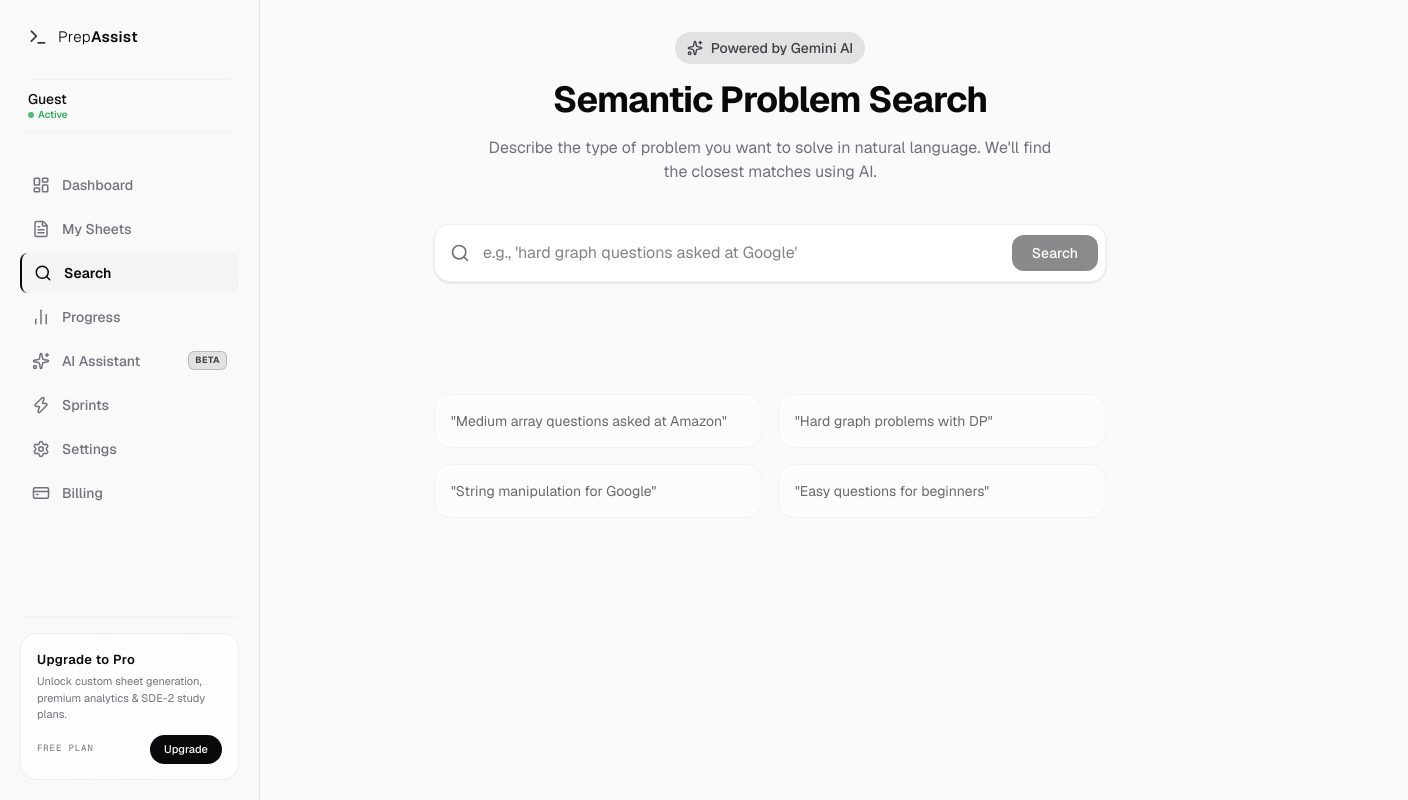
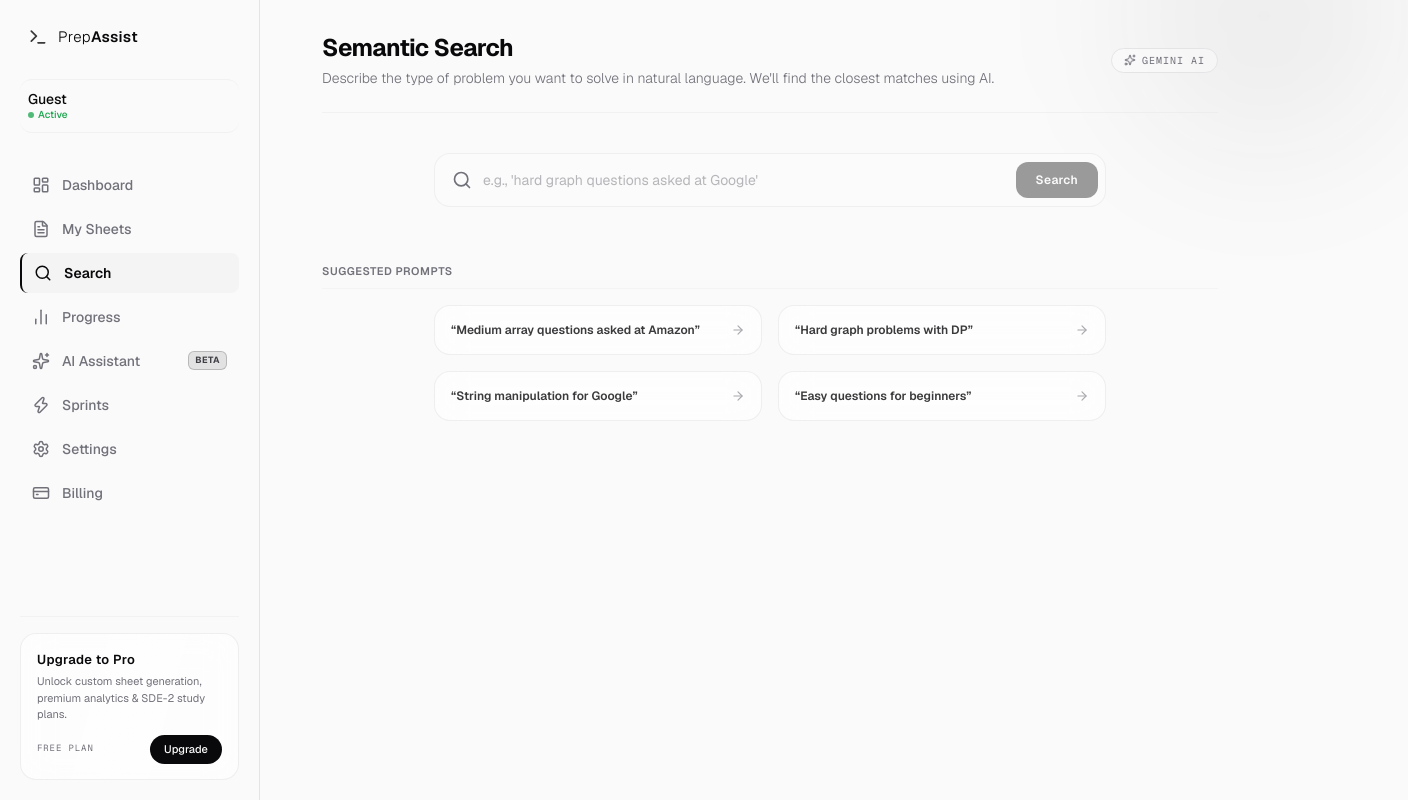
Before and after one commit to Prakshit0902/Placed-IN, a Next.js app in the folder placement-prep/apps/web/: page /search in a window 1280 px wide. Shown: the whole page, 1408 px wide, since content can reach past the window. Built offline with nearby package versions, Linux system fonts and the light colour scheme; no server answers.

Commit message:
search page ui consistency implemented

```diff
--- a/placement-prep/apps/web/app/(dashboard)/search/page.tsx
+++ b/placement-prep/apps/web/app/(dashboard)/search/page.tsx
@@ -1,10 +1,19 @@
 "use client";
 
-import { useState, FormEvent } from "react";
+import { useState, FormEvent, useRef } from "react";
 import { SearchBar } from "@/components/SearchBar";
 import { SearchResults } from "@/components/SearchResults";
 import { searchProblems } from "@/lib/api";
-import { Sparkles, Brain } from "lucide-react";
+import { Sparkles, Brain, ArrowRight } from "lucide-react";
+import { gsap } from "gsap";
+import { useGSAP } from "@gsap/react";
+
+const SUGGESTIONS = [
+  "Medium array questions asked at Amazon",
+  "Hard graph problems with DP",
+  "String manipulation for Google",
+  "Easy questions for beginners",
+];
 
 export default function SearchPage() {
   const [query, setQuery] = useState("");
@@ -12,13 +21,14 @@ export default function SearchPage() {
   const [results, setResults] = useState<any[] | null>(null);
   const [queryExpansions, setQueryExpansions] = useState<string[]>([]);
 
-  const handleSearch = async (e: FormEvent) => {
-    e.preventDefault();
-    if (!query.trim()) return;
+  const containerRef = useRef<HTMLDivElement>(null);
 
+  // Trigger search execution
+  const executeSearch = async (searchQuery: string) => {
+    if (!searchQuery.trim()) return;
     setLoading(true);
     try {
-      const res = await searchProblems(query);
+      const res = await searchProblems(searchQuery);
       if (res.success && res.data) {
         setResults(res.data);
         setQueryExpansions(res.query_expansions || []);
@@ -34,44 +44,95 @@ export default function SearchPage() {
     }
   };
 
+  const handleSearch = (e: FormEvent) => {
+    e.preventDefault();
+    executeSearch(query);
+  };
+
+  const handleSuggestClick = (suggestQuery: string) => {
+    setQuery(suggestQuery);
+    executeSearch(suggestQuery);
+  };
+
+  // GSAP animations
+  useGSAP(() => {
+    // 1. Header fade-down
+    gsap.fromTo(
+      ".search-header",
+      { y: -10, opacity: 0 },
+      { y: 0, opacity: 1, duration: 0.6, ease: "power2.out" }
+    );
+
+    // 2. Search bar slide-in
+    gsap.fromTo(
+      ".search-bar-container",
+      { y: 12, opacity: 0 },
+      { y: 0, opacity: 1, duration: 0.5, ease: "power2.out", delay: 0.1 }
+    );
+
+    // 3. Suggestions stagger
+    gsap.fromTo(
+      ".suggest-card-anim",
+      { y: 16, opacity: 0 },
+      { y: 0, opacity: 1, duration: 0.5, stagger: 0.06, ease: "power2.out", delay: 0.15 }
+    );
+  }, { scope: containerRef });
+
   return (
-    <div className="max-w-4xl mx-auto space-y-8 animate-fade-in">
-      <div className="text-center space-y-4 mb-10">
-        <div className="inline-flex items-center gap-2 px-3 py-1.5 rounded-full bg-primary/10 text-primary-light text-sm font-medium">
-          <Sparkles className="h-4 w-4" />
-          Powered by Gemini AI
+    <div ref={containerRef} className="max-w-4xl mx-auto space-y-6 text-foreground">
+      {/* Glow Effect */}
+      <div className="absolute -top-32 -right-32 w-72 h-72 bg-primary/5 rounded-full blur-3xl pointer-events-none" />
+
+      {/* Header */}
+      <div className="search-header border-b border-border/40 pb-6 text-left flex flex-col md:flex-row md:items-center justify-between gap-4">
+        <div>
+          <h1 className="text-2xl font-bold tracking-tight">Semantic Search</h1>
+          <p className="text-sm text-muted font-light mt-1">
+            Describe the type of problem you want to solve in natural language. We&apos;ll find the closest matches using AI.
+          </p>
         </div>
-        <h1 className="text-3xl md:text-4xl font-bold tracking-tight">
-          Semantic Problem Search
-        </h1>
-        <p className="text-muted max-w-xl mx-auto">
-          Describe the type of problem you want to solve in natural language. We'll find the closest matches using AI.
-        </p>
+        <div className="inline-flex w-fit items-center gap-1.5 px-3 py-1 rounded-full border border-border bg-surface/40 text-[10px] uppercase tracking-widest text-muted font-mono select-none">
+          <Sparkles className="h-3 w-3 text-muted shrink-0" />
+          Gemini AI
+        </div>
       </div>
 
-      <SearchBar query={query} setQuery={setQuery} onSearch={handleSearch} loading={loading} />
+      {/* Search Input Container */}
+      <div className="search-bar-container py-4">
+        <SearchBar query={query} setQuery={setQuery} onSearch={handleSearch} loading={loading} />
+      </div>
 
-      <div className="pt-8">
+      {/* Results / Suggestions Area */}
+      <div className="pt-4">
         {loading ? (
-          <div className="flex flex-col items-center justify-center py-20 text-muted space-y-4">
-            <Brain className="h-10 w-10 animate-pulse text-primary/50" />
-          <p className="animate-pulse">Expanding query and searching across semantic variants...</p>
+          <div className="flex flex-col items-center justify-center py-20 text-muted space-y-4 select-none">
+            <Brain className="h-10 w-10 animate-pulse text-foreground/40" />
+            <p className="animate-pulse text-xs uppercase tracking-widest font-mono text-muted">
+              Expanding queries and searching semantic vectors...
+            </p>
           </div>
         ) : results !== null ? (
           <SearchResults results={results} queryExpansions={queryExpansions} />
         ) : (
-          <div className="grid grid-cols-1 md:grid-cols-2 gap-4 max-w-2xl mx-auto mt-12 opacity-60">
-            <div className="glass-card p-4 cursor-pointer hover:bg-surface-elevated transition-colors" onClick={() => setQuery("Medium array questions asked at Amazon")}>
-              <p className="text-sm">"Medium array questions asked at Amazon"</p>
+          <div className="space-y-4">
+            <div className="text-left border-b border-border/30 pb-2 select-none">
+              <span className="text-[11px] font-semibold text-muted uppercase tracking-wider block">
+                Suggested Prompts
+              </span>
             </div>
-            <div className="glass-card p-4 cursor-pointer hover:bg-surface-elevated transition-colors" onClick={() => setQuery("Hard graph problems with DP")}>
-              <p className="text-sm">"Hard graph problems with DP"</p>
-            </div>
-            <div className="glass-card p-4 cursor-pointer hover:bg-surface-elevated transition-colors" onClick={() => setQuery("String manipulation for Google")}>
-              <p className="text-sm">"String manipulation for Google"</p>
-            </div>
-            <div className="glass-card p-4 cursor-pointer hover:bg-surface-elevated transition-colors" onClick={() => setQuery("Easy questions for beginners")}>
-              <p className="text-sm">"Easy questions for beginners"</p>
+            <div className="grid grid-cols-1 sm:grid-cols-2 gap-4 max-w-2xl mx-auto">
+              {SUGGESTIONS.map((suggest, i) => (
+                <div
+                  key={i}
+                  onClick={() => handleSuggestClick(suggest)}
+                  className="glass-card p-4 cursor-pointer hover:bg-surface-elevated/40 border border-border/50 hover:scale-[1.02] transition-all duration-300 flex items-center justify-between group text-left select-none suggest-card-anim"
+                >
+                  <p className="text-xs font-semibold text-foreground/80 truncate pr-2">
+                    &ldquo;{suggest}&rdquo;
+                  </p>
+                  <ArrowRight className="h-3.5 w-3.5 text-muted opacity-60 group-hover:opacity-100 group-hover:translate-x-0.5 transition-all shrink-0" />
+                </div>
+              ))}
             </div>
           </div>
         )}
--- a/placement-prep/apps/web/components/SearchBar.tsx
+++ b/placement-prep/apps/web/components/SearchBar.tsx
@@ -10,22 +10,22 @@ interface SearchBarProps {
 
 export function SearchBar({ query, setQuery, onSearch, loading }: SearchBarProps) {
   return (
-    <form onSubmit={onSearch} className="relative group w-full max-w-2xl mx-auto">
-      <div className="absolute inset-y-0 left-4 flex items-center pointer-events-none">
-        <Search className={`h-5 w-5 transition-colors ${query ? "text-primary" : "text-muted group-focus-within:text-primary-light"}`} />
+    <form onSubmit={onSearch} className="relative group w-full max-w-2xl mx-auto select-none">
+      <div className="absolute inset-y-0 left-4.5 flex items-center pointer-events-none">
+        <Search className={`h-5 w-5 transition-colors ${query ? "text-foreground" : "text-muted group-focus-within:text-foreground"}`} />
       </div>
       <input
         type="text"
         value={query}
         onChange={(e) => setQuery(e.target.value)}
         placeholder="e.g., 'hard graph questions asked at Google'"
-        className="w-full bg-surface border border-border/50 rounded-2xl pl-12 pr-24 py-4 text-base focus:outline-none focus:ring-2 focus:ring-primary/50 focus:border-primary/50 transition-all shadow-sm group-focus-within:shadow-md"
+        className="w-full bg-surface/30 border border-border/50 rounded-2xl pl-12 pr-28 py-4 text-sm focus:outline-none focus:ring-1 focus:ring-foreground/20 focus:border-foreground/30 transition-all text-foreground placeholder:text-muted/50"
       />
       <div className="absolute inset-y-2 right-2 flex items-center">
         <button
           type="submit"
           disabled={loading || !query.trim()}
-          className="bg-primary hover:bg-primary-light text-white px-5 py-2 rounded-xl text-sm font-medium transition-colors disabled:opacity-50 disabled:cursor-not-allowed"
+          className="bg-foreground text-background hover:opacity-90 px-5 py-2.5 rounded-xl text-xs font-semibold tracking-wide transition-colors disabled:opacity-40 disabled:cursor-not-allowed cursor-pointer"
         >
           {loading ? "Searching..." : "Search"}
         </button>
```
Also changed, not shown: placement-prep/apps/web/components/SearchResults.tsx (+49 -36 lines).
